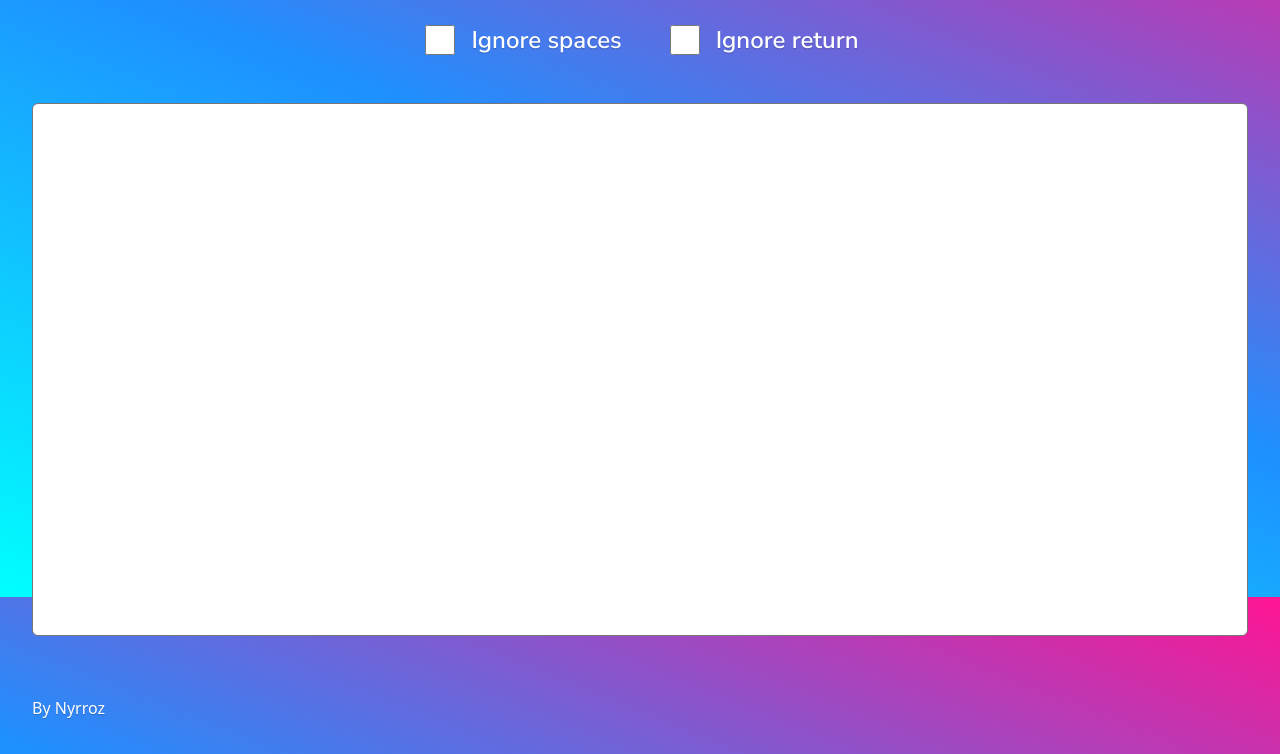
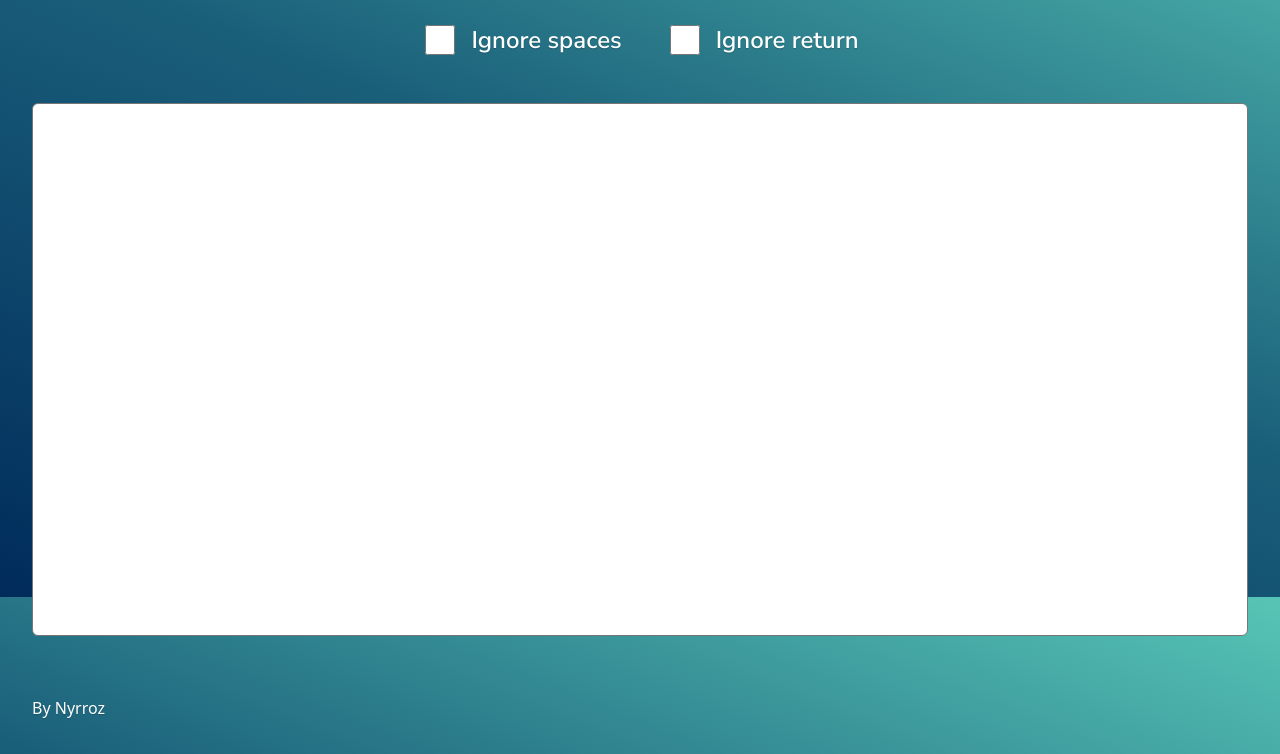
Before and after one commit to Nyrroz/CharacterCounter, a plain HTML site: page index.html in a window 1280 px wide. Shown: the part 203-957 px from the top of the page. Drawn offline with Linux system fonts and the light colour scheme; a web font is replaced by a local one.

Commit message:
visual improvements

```diff
--- a/style.css
+++ b/style.css
@@ -3,7 +3,7 @@
 
 
 body {
-    background: dodgerblue linear-gradient(22deg, aqua, dodgerblue, deeppink) fixed;
+    background: dodgerblue linear-gradient(22deg, #002B5B, #1A5F7A, #57C5B6) fixed;
     color: white;
     font: normal 16px/1.6 system-ui, sans-serif;
 	text-shadow: 0 1px 1px hsl(0 0% 0% / 20%);
@@ -21,6 +21,7 @@ body {
 h1 {
     font: normal 48px/1.6 Chivo Mono, sans-serif;
 	font-weight: normal;
+
 
     display: flex;
     align-items: center;
```
